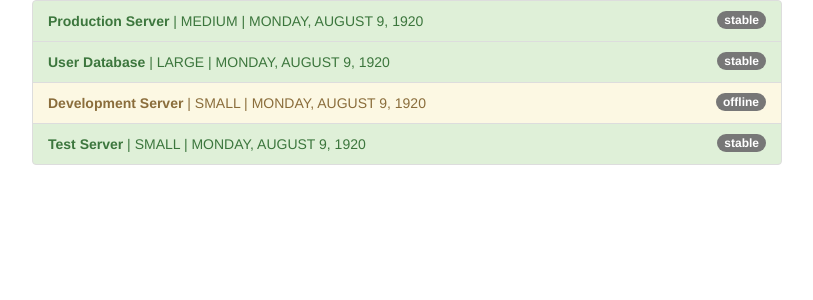
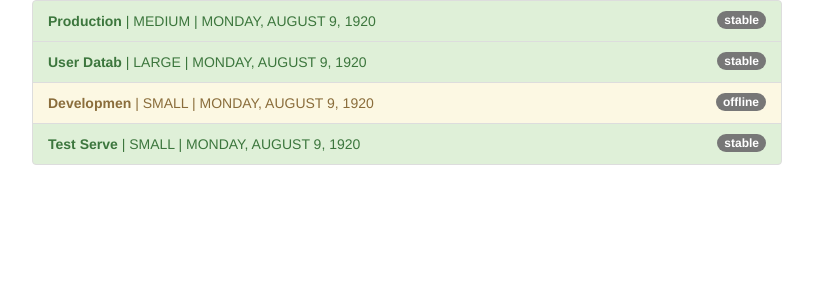
Before and after one commit to mc-carthy/ngChunks, an Angular app in the folder pipes/: page / in a window 1280 px wide. Shown: the top 300 px of the page, without its empty margins (233-1046 px from the left). Built offline with nearby package versions, Linux system fonts and the light colour scheme.

Commit message:
Create custom pipe

```diff
--- a/pipes/src/app/app.module.ts
+++ b/pipes/src/app/app.module.ts
@@ -3,11 +3,13 @@ import { NgModule } from '@angular/core';
 
 import { AppComponent } from './app.component';
 import { PipeExampleComponent } from './pipe-example/pipe-example.component';
+import { ShortenPipe } from './pipe-example/shorten.pipe';
 
 @NgModule({
   declarations: [
     AppComponent,
-    PipeExampleComponent
+    PipeExampleComponent,
+    ShortenPipe
   ],
   imports: [
     BrowserModule
--- a/pipes/src/app/pipe-example/pipe-example.component.html
+++ b/pipes/src/app/pipe-example/pipe-example.component.html
@@ -10,7 +10,7 @@
                     <span class="badge">
                         {{ server.status }}
                     </span>
-                    <strong>{{ server.name }}</strong> |
+                    <strong>{{ server.name | shorten }}</strong> |
                     {{ server.instanceType | uppercase }} |
                     {{ server.started | date: 'fullDate' | uppercase }}
                 </li>
--- /dev/null
+++ b/pipes/src/app/pipe-example/shorten.pipe.ts
@@ -0,0 +1,10 @@
+import { PipeTransform, Pipe } from "@angular/core";
+
+@Pipe({
+    name: 'shorten'
+})
+export class ShortenPipe implements PipeTransform {
+    transform(value: any) {
+        return value.substr(0, 10)
+    }
+}
```
